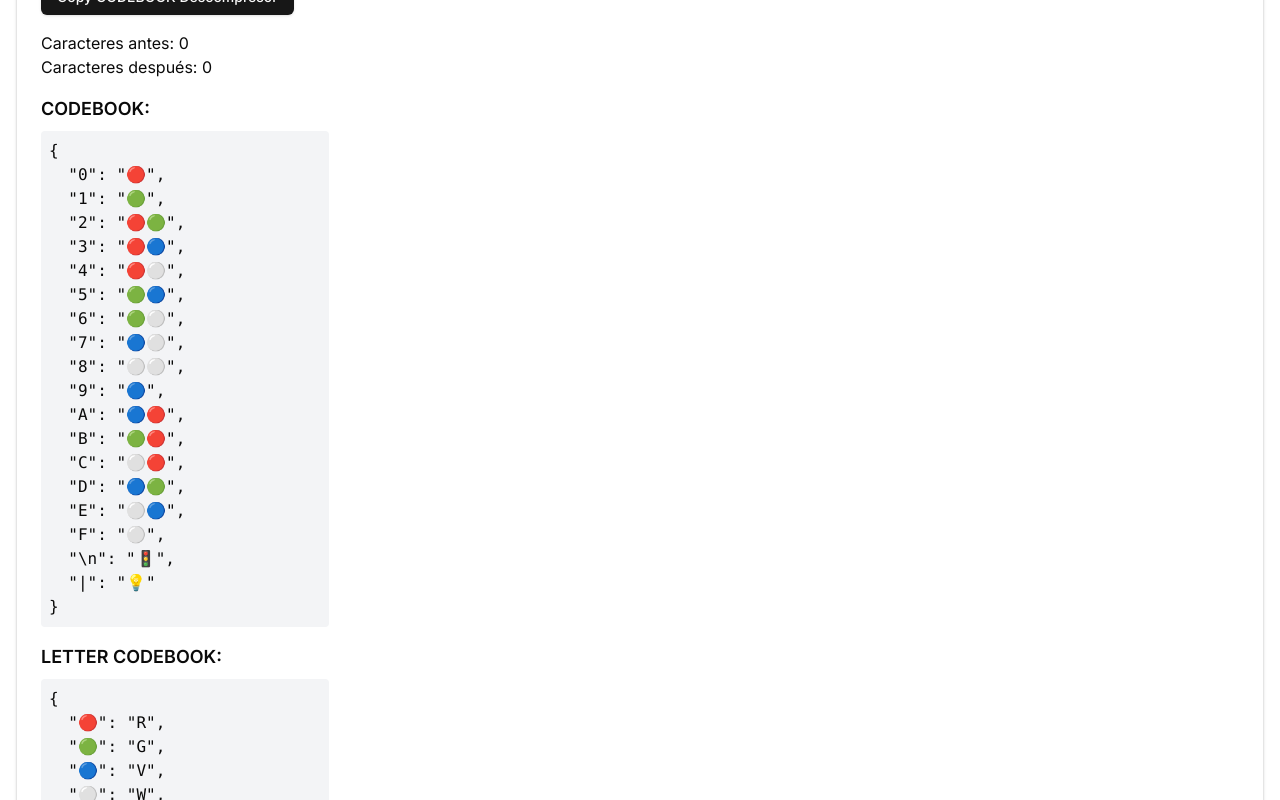
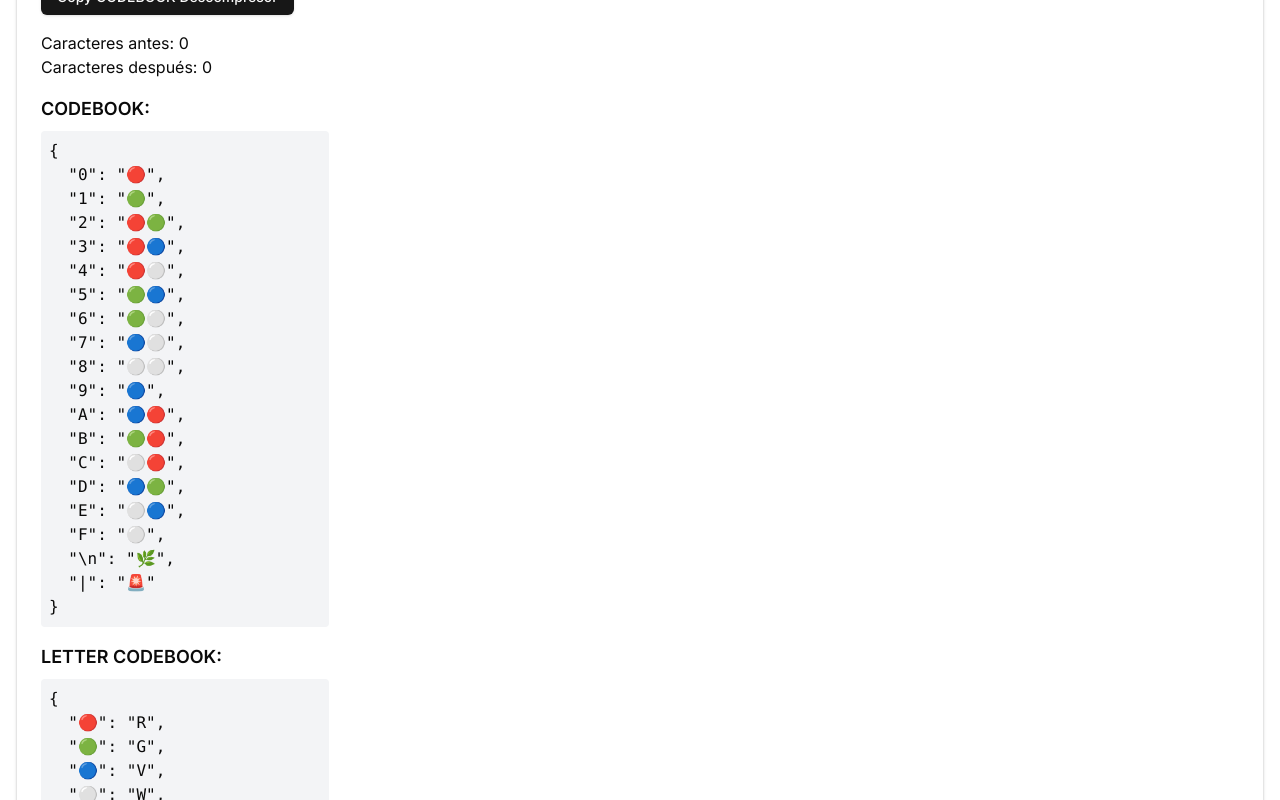
Before and after one commit to jagoqui/matrix-compress-app, a Next.js app: page / in a window 1280 px wide. Shown: the part 880-1680 px from the top of the page. Built offline with nearby package versions, Linux system fonts and the light colour scheme.

Commit message:
feat: change codebook

```diff
--- a/src/components/KeyboardPressViewer.tsx
+++ b/src/components/KeyboardPressViewer.tsx
@@ -2,15 +2,20 @@
 
 import React, { useState, useEffect } from 'react';
 import { cn } from '@/lib/utils';
-import { Icon, IconsKeys, LeftIconsKeys, RightIconsKeys } from '@/constants/constants';
+import {
+  Icon,
+  IconsKeys,
+  LeftIconsKeys,
+  RightIconsKeys,
+} from '@/constants/constants';
 
 const KEY_GROUPS: Record<Icon, IconsKeys[]> = {
   '🔴': ['A', 'K'],
   '🟢': ['W', 'O'],
   '🔵': ['D', 'Ñ'],
   '⚪': ['S', 'L'],
-  '💡': ['Q', 'I'],
-  '🚦': ['E', 'P'],
+  '🚨': ['Q', 'I'],
+  '🌿': ['E', 'P'],
 };
 
 const LEFT_KEYS: (LeftIconsKeys | null)[][] = [
--- a/src/constants/constants.ts
+++ b/src/constants/constants.ts
@@ -1,4 +1,4 @@
-export type Icon = '🔴' | '🟢' | '🔵' | '⚪' | '🚦' | '💡';
+export type Icon = '🔴' | '🟢' | '🔵' | '⚪' | '🌿' | '🚨';
 export const HEX_SEPARATOR = '|';
 export const BREAK_LINE = '\n';
 
@@ -19,8 +19,8 @@ export const CODEBOOK: { [p: string]: Icon | `${Icon}${Icon}` } = {
   D: '🔵🟢',
   E: '⚪🔵',
   F: '⚪',
-  [BREAK_LINE]: '🚦', // 1 símbolo (indicador de nueva línea)
-  [HEX_SEPARATOR]: '💡', // 1 símbolo (indicador de separación)
+  [BREAK_LINE]: '🌿', // 1 símbolo (indicador de nueva línea)
+  [HEX_SEPARATOR]: '🚨', // 1 símbolo (indicador de separación)
 };
 
 export const REVERSE_CODEBOOK = Object.fromEntries(
@@ -33,8 +33,8 @@ export const ICON_TO_LETTER_MAP: { [key in Icon]: string } = {
   '🟢': 'G',
   '🔵': 'V',
   '⚪': 'W',
-  '🚦': 'Y',
-  '💡': 'X',
+  '🌿': 'Y',
+  '🚨': 'X',
 };
 
 // Función para extraer íconos únicos del CODEBOOK
@@ -97,8 +97,8 @@ const KEY_GROUPS: Record<Icon, IconsKeys[]> = {
   '🟢': ['W', 'O'],
   '🔵': ['D', 'Ñ'],
   '⚪': ['S', 'L'],
-  '💡': ['Q', 'I'],
-  '🚦': ['E', 'P'],
+  '🚨': ['Q', 'I'],
+  '🌿': ['E', 'P'],
 };
 
 // Inicializar el mapeo de teclas a íconos con Partial para evitar el error inicial
```
Also changed, not shown: 1 other file (tests, documents, lock files or other folders).
